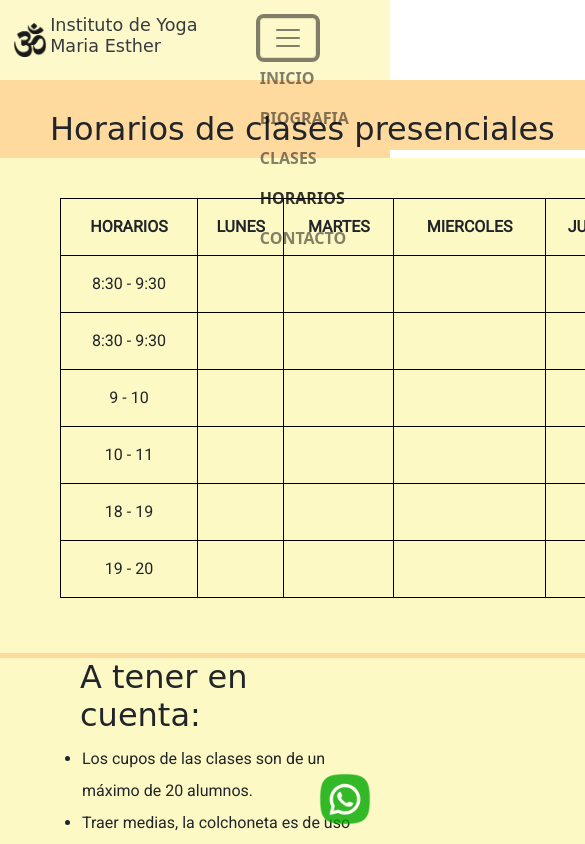
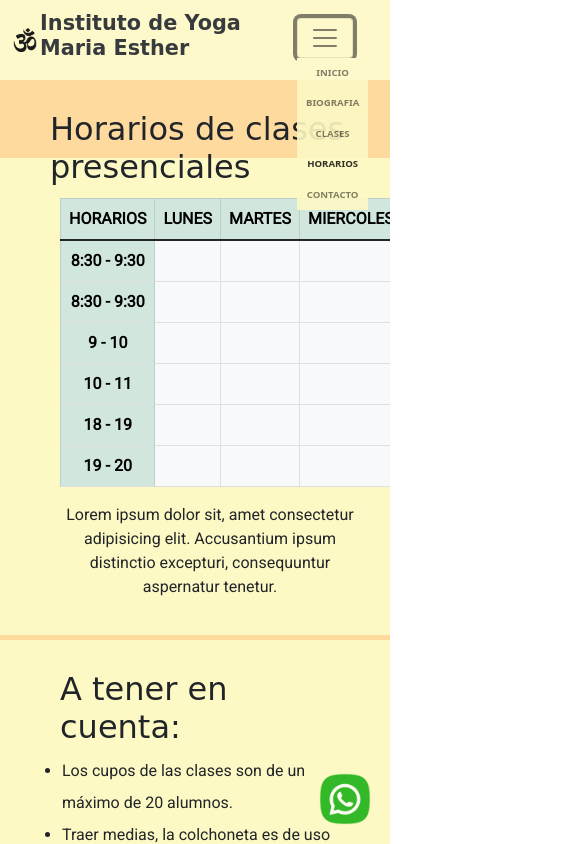
Before and after one commit to marianohlopez/Proyecto-web, a plain HTML site: page pages/horarios.html in a window 390 px wide. Both pictures are taken after a click on the button "Toggle navigation". Shown: the top 844 px of the page, 585 px wide, since content can reach past the window. Drawn offline with nearby package versions, Linux system fonts and the light colour scheme; a web font is replaced by a local one.

Commit message:
animacion-titulos

```diff
--- a/css/estilo.css
+++ b/css/estilo.css
@@ -27,7 +27,25 @@ header {
 }
 
 .barraNavegacion {
+    background-color: #fdf9c4;
     order: 3;
+}
+
+.barraNavegacion a {
+    background-color: #fdf9c4;
+    background-image: linear-gradient(currentColor, currentColor);
+    background-position: 0% 100%;
+    background-repeat: no-repeat;
+    background-size: 0% 2px;
+    transition: background-size .3s;
+    color: black;
+    text-align: center;
+}
+
+.barraNavegacion a:hover {
+    background-size: 100% 2px;
+    opacity: 80%;
+    color:black;
 }
 
 .logo {
@@ -43,21 +61,17 @@ a {
     text-transform: uppercase;
 }
 
-h1 {
-    font-family: 'Whisper', cursive;
+a:hover {
+    opacity: 80%;
+    color:black;
 }
 
-.barraNavegacion a {
-    background-image: linear-gradient(currentColor, currentColor);
-    background-position: 0% 100%;
-    background-repeat: no-repeat;
-    background-size: 0% 2px;
-    transition: background-size .3s;
+h1  {
+    font-family: 'Whisper', cursive;
+    font-weight: bolder;
+    font-size: 2.2rem;
 }
 
-.barraNavegacion a:hover {
-    background-size: 100% 2px;
-}
 
 /* INICIO/INDEX */
 
@@ -239,12 +253,7 @@ h1 {
 .biografia div {
     width: 800px;
     order: 2;
-    margin: 10px 15px 20px 10px;
-}
-
-.biografia figure {
-    display: flex;
-    justify-content: center;
+    margin: 10px 30px 20px 30px;
 }
 
 .biografia img {
@@ -342,11 +351,11 @@ h1 {
 }
 
 .clases div {
-    padding: 0px 30px 0px 30px;
+    width: 750px;
+    padding: 0px 20px 0px 20px;
 }
 
 .tituloCentral {
-    background-color: #ffda9e;
     height: 100px;
     font-family: 'Whisper', cursive;
     font-size: 2.5rem;
@@ -409,47 +418,39 @@ h1 {
 
 #mainHorarios {
     background-color: #ffda9e;
-    display: grid;
-    grid-template-areas:
-    "tituloHorarios tituloHorarios"
-    "tabla aclaraciones" ;
 }
 
 .tituloHorarios {
-    background-color: #ffda9e;
     height: 100px;
     font-family: 'Whisper', cursive;
     font-size: 2.5rem;
     padding: 30px 0px 0px 50px;
-    grid-area: tituloHorarios;
 }
 
-#horarios {
-    background-color: #fdf9c4;
-    grid-area: tabla;
-    border-bottom: #ffda9e 5px solid;
-    height: 600px;
+.horarios table {
+    padding: 10px 50px 10px 50px;
+    width: 900px;
 }
 
-#horarios table, th, td {
-    border: 1px black groove;
+.horarios {
+    font-family: 'Roboto', sans-serif;
+    background-color: #fdf9c4;
+    border-bottom: #ffda9e 5px solid;
+    padding: 40px 0px 20px 60px;
+    text-align: center;
+    display: flex;
+    justify-content: space-evenly;
+    flex-direction: row;
 }
 
-#horarios table {
-    height: 400px;
-    width: 700px;
-}
-
-#horarios div {
-    font-family: 'Roboto', sans-serif;
-    background-color: #fdf9c4;
-    padding: 40px 0px 50px 60px;
-    text-align: center;
+.horarios div {
+    width: 300px;
 }
 
 .aclaraciones h3 {
     font-family: 'Whisper', cursive;
     font-size: 2rem;
+    padding-left: 40px;
 }
 
 .aclaraciones {
@@ -459,9 +460,7 @@ h1 {
     display: flex;
     flex-direction: column;
     justify-content: flex-start;
-    align-items: center;
-    padding: 70px 50px 0px 0px;
-    grid-area: aclaraciones;
+    padding: 30px 0px 0px 40px;
     border-bottom: #ffda9e 5px solid;
 }
 
@@ -478,7 +477,6 @@ h1 {
 }
 
 #mainContacto h2 {
-    background-color: #ffda9e;
     height: 100px;
     font-family: 'Whisper', cursive;
     font-size: 2.5rem;
@@ -509,7 +507,7 @@ h1 {
 }
 
 .frente p {
-    padding: 50px 30px 45px 0px;
+    padding: 50px 30px 30px 0px;
     font-family: 'Roboto', sans-serif;
 }
 
@@ -642,10 +640,6 @@ footer h4 {
         margin-bottom: 20px;
     }
 
-    .biografia img {
-        max-width: 90%;
-    }
-
     #seccionUno h2, #seccionDos h2, .tituloHorarios, #mainContacto h2 {
         font-size: 2rem;
         height: 70px;
@@ -671,31 +665,19 @@ footer h4 {
         align-items: center;
     }
 
-    .imagenClases img {
-        max-width: 90%;
-    }
-
     .imagenBeneficios img {
-        max-width: 90%;
-        padding: 10px 60px 10px 0px;
+        padding: 10px 40px 10px 0px;
     }
 
     .imagenClases {
-        padding: 40px 0px 0px 0px;
+        padding-top: 40px;
     }
 
     /* HORARIOS */
 
-    #mainHorarios {
-        display: grid;
-        grid-template-areas:
-        "tituloHorarios"
-        "tabla"
-        "aclaraciones" ;
-    }
-
-    #horarios {
-        height: 500px;
+    .horarios {
+        flex-wrap: wrap;
+        justify-content: flex-start;
     }
 
     .aclaraciones h3{
@@ -706,7 +688,7 @@ footer h4 {
         display: flex;
         flex-direction: column;
         align-items: flex-start;
-        padding: 10px 40px 10px 70px;
+        padding: 30px 40px 30px 70px;
     }
 
     /* contacto */
@@ -736,7 +718,11 @@ footer h4 {
 
 @media (max-width:600px) {
     h1 {
-        font-size: 1.1rem;
+        font-size: 1.3rem;
+    }
+
+    .barraNavegacion a {
+        font-size: 0.6rem;
     }
 
     .indexFondo h2 {
@@ -745,7 +731,7 @@ footer h4 {
     }
 
     .logo {
-        height: 40px;
+        height: 30px;
     }
 
     footer h4 {
@@ -766,7 +752,7 @@ footer h4 {
     /* horarios */
 
     .aclaraciones {
-        padding: 0px 400px 10px 50px;
+        padding: 30px 40px 30px 30px;
     }
 
 }
--- a/pages/horarios.html
+++ b/pages/horarios.html
@@ -52,69 +52,74 @@
         </nav>
     </header>
     <main id="mainHorarios">
-        <h2 class="tituloHorarios">Horarios de clases presenciales</h2>
-        <section id="horarios">
-            <div>
-                <table>
-                    <tr>
-                        <th>HORARIOS</th>
-                        <th>LUNES</th>
-                        <th>MARTES</th>
-                        <th>MIERCOLES</th>
-                        <th>JUEVES</th>
-                        <th>VIERNES</th>
+        <h2 class="animate__animated animate__fadeInRight tituloHorarios">Horarios de clases presenciales</h2>
+        <div class="table-responsive horarios">
+            <table class="table table-hover table-bordered">
+                <thead class="table-success">
+                    <tr class="align-middle">
+                        <th scope="col">HORARIOS</th>
+                        <th scope="col">LUNES</th>
+                        <th scope="col">MARTES</th>
+                        <th scope="col">MIERCOLES</th>
+                        <th scope="col">JUEVES</th>
+                        <th scope="col">VIERNES</th>
                     </tr>
-                    <tr>
-                        <td>8:30 - 9:30</td>
+                </thead>
+                <tbody>
+                    <tr class="table-light align-middle">
+                        <th class="table-success" scope="row">8:30 - 9:30</th>
                         <td></td>
                         <td></td>
                         <td></td>
                         <td></td>
                         <td></td>
                     </tr>
-                    <tr>
-                        <td>8:30 - 9:30</td>
+                    <tr class="table-light align-middle">
+                        <th class="table-success" scope="row">8:30 - 9:30</th>
                         <td></td>
                         <td></td>
                         <td></td>
                         <td></td>
                         <td></td>
                     </tr>
-                    <tr>
-                        <td>9 - 10</td>
+                    <tr class="table-light align-middle">
+                        <th class="table-success" scope="row">9 - 10</th>
                         <td></td>
                         <td></td>
                         <td></td>
                         <td></td>
                         <td></td>
                     </tr>
-                    <tr>
-                        <td>10 - 11</td>
+                    <tr class="table-light align-middle">
+                        <th class="table-success" scope="row">10 - 11</th>
                         <td></td>
                         <td></td>
                         <td></td>
                         <td></td>
                         <td></td>
                     </tr>
-                    <tr>
-                        <td>18 - 19</td>
+                    <tr class="table-light align-middle">
+                        <th class="table-success" scope="row">18 - 19</th>
                         <td></td>
                         <td></td>
                         <td></td>
                         <td></td>
                         <td></td>
                     </tr>
-                    <tr>
-                        <td>19 - 20</td>
+                    <tr class="table-light align-middle">
+                        <th class="table-success" scope="row">19 - 20</th>
                         <td></td>
                         <td></td>
                         <td></td>
                         <td></td>
                         <td></td>
                     </tr>
-                </table>
+                </tbody>
+            </table>
+            <div>
+                <p>Lorem ipsum dolor sit, amet consectetur adipisicing elit. Accusantium ipsum distinctio excepturi, consequuntur aspernatur tenetur.</p>
             </div>
-        </section>
+        </div>
         <section class="aclaraciones">
             <h3>A tener en cuenta:</h3>
             <ul>
```
Also changed, not shown: pages/biografia.html (+2 -2 lines), pages/clases.html (+3 -3 lines), pages/contacto.html (+25 -15 lines).
